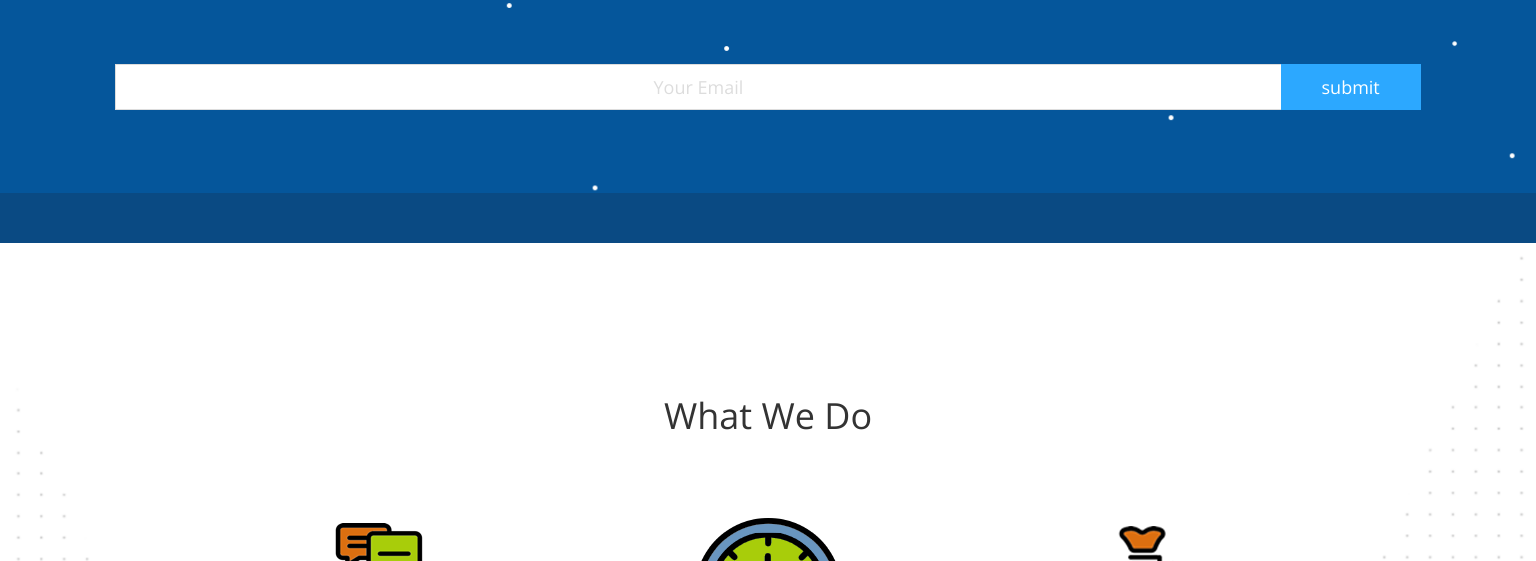
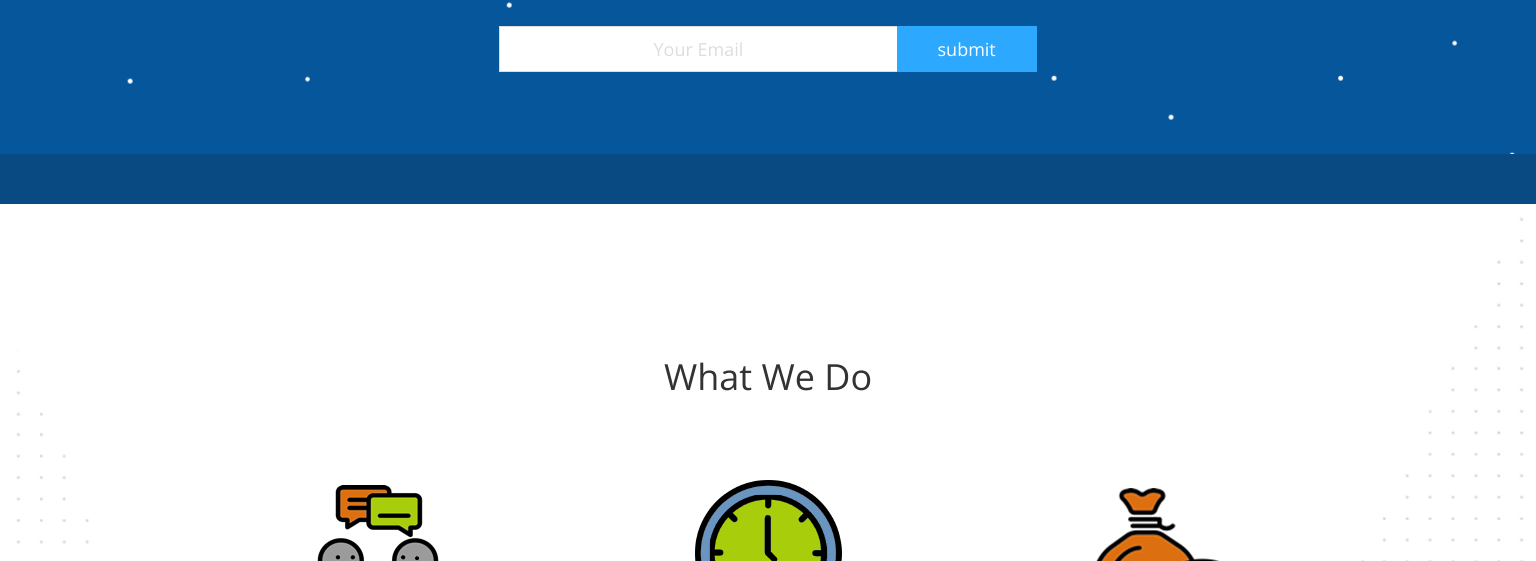
Before and after one commit to clugus/VooX, a plain HTML site: page index.html in a window 1536 px wide. Shown: the part 539-1100 px from the top of the page. Drawn offline with nearby package versions, Linux system fonts and the light colour scheme.

Commit message:
changed the email box width

```diff
--- a/assets/css/style.css
+++ b/assets/css/style.css
@@ -1387,3 +1387,16 @@ text-align:center;
     max-width:85%;
 
 }
+
+
+@media screen and (min-width: 800px) {
+.input-header{
+    max-width:60%;
+}
+}
+
+@media screen and (min-width: 1400px) {
+.input-header{
+    max-width:35%;
+}
+}
--- a/index.html
+++ b/index.html
@@ -87,7 +87,7 @@
                 <img src="assets/img/globe.png" class="img-responsive center-block globe-icon"/>
                 <h1>Join our Language Exchange Community</h1>
                             <div class="wrapper-signup">
-                            <div class="input-group input-group-lg input-subscribe input-top">
+                            <div class="input-group input-group-lg input-subscribe input-top input-header">
                             <form action="https://juliansapps.us8.list-manage.com/subscribe/post?u=26a7b45c37c5adc85453bc486&amp;id=c93fc0f626" method="post" id="mc-embedded-subscribe-form" name="mc-embedded-subscribe-form" class="validate" target="_blank" novalidate>
                             <div class="input-group input-group-lg input-subscribe">
                                 <input type="email" value="" name="EMAIL" id="mce-EMAIL" class="form-control" placeholder="Your Email">
```
